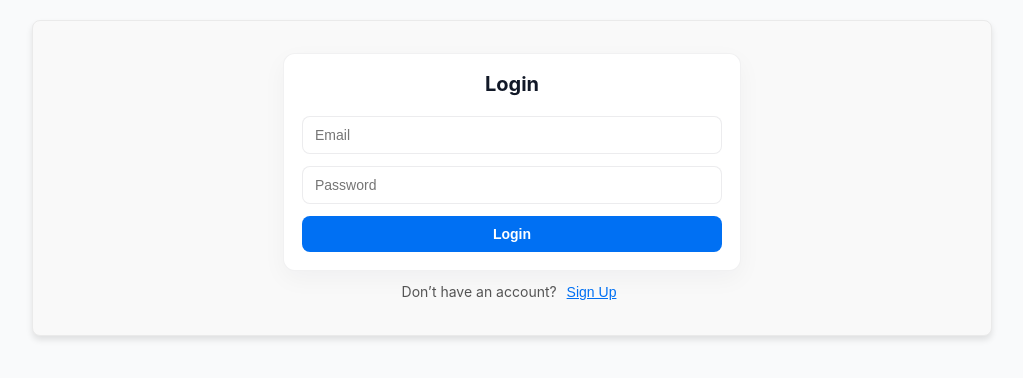
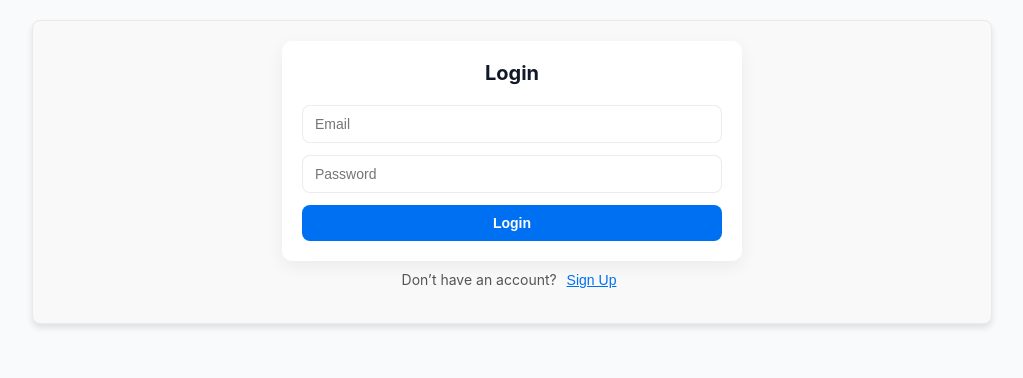
Before and after one commit to agrullon95/city-feed-app, a Next.js app in the folder frontend/web/: page / in a window 1280 px wide. Shown: the top 378 px of the page, without its empty margins (128-1151 px from the left). Built offline with nearby package versions, Linux system fonts and the light colour scheme; no server answers.

Commit message:
chore: enhance LoginForm styles for improved layout and user interaction; add hover effects and refine card design

```diff
--- a/frontend/web/styles/LoginForm.module.css
+++ b/frontend/web/styles/LoginForm.module.css
@@ -1,11 +1,26 @@
+/* Center wrapper to vertically center the form on larger screens */
+.centerWrap {
+  min-height: calc(100vh - 120px);
+  display: flex;
+  align-items: center;
+  justify-content: center;
+  padding: 20px;
+}
+
 .card {
+  width: 100%;
   max-width: 420px;
-  margin: 12px auto;
-  padding: 18px;
-  border-radius: var(--radius);
+  margin: 0 auto;
+  padding: 20px;
+  border-radius: calc(var(--radius) - 2px);
   background: var(--card-bg);
-  border: 1px solid var(--border);
-  box-shadow: var(--shadow);
+  border: none; /* removed heavy border */
+  box-shadow: 0 6px 18px rgba(16,24,40,0.06); /* softer shadow */
+  transition: transform var(--transition), box-shadow var(--transition);
+}
+
+.card:hover {
+  transform: translateY(-3px);
 }
 
 .title {
@@ -56,6 +71,32 @@
   text-align: center;
 }
 
+.formFooter {
+  text-align: center;
+  margin-top: 12px;
+}
+
+.formFooter button {
+  background: none;
+  border: none;
+  color: var(--accent);
+  cursor: pointer;
+  text-decoration: underline;
+  padding: 6px 8px;
+  border-radius: 6px;
+  font-weight: 600;
+}
+
+.formFooter button:hover {
+  background: var(--glass);
+}
+
+.formFooter button:focus-visible {
+  outline: 3px solid rgba(0, 112, 243, 0.18);
+  outline-offset: 2px;
+}
+
 @media (max-width: 480px) {
   .card { padding: 12px; }
+  .centerWrap { min-height: auto; padding: 12px 8px; }
 }
```
